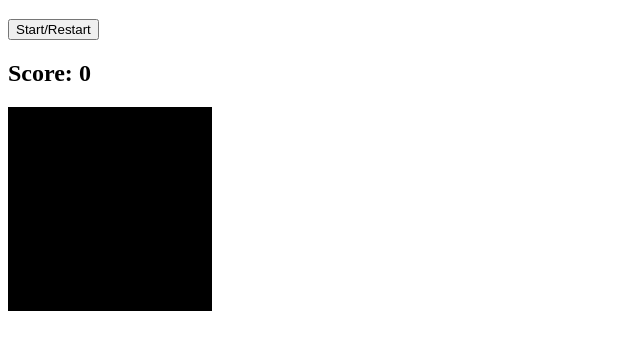
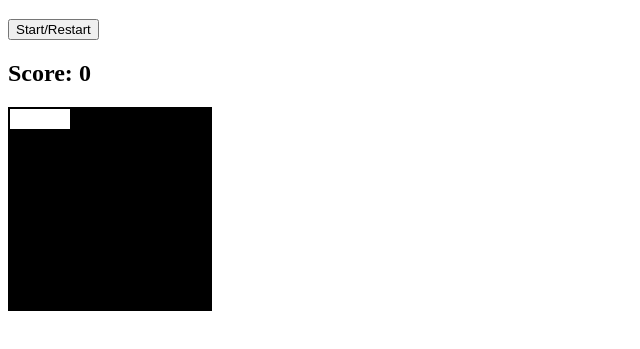
Before and after one commit to shanecolby/JsSnakeGame, a plain HTML site: page index.html in a window 1280 px wide. Shown: the part 61-410 px from the top of the page, without its empty margins (0-640 px from the left). Drawn offline with Linux system fonts and the light colour scheme.

Commit message:
style snake and put currentSnake into squares array to display the snake on the grid

```diff
--- a/index.css
+++ b/index.css
@@ -16,3 +16,8 @@ html, body {
   height: 20px;
   background-color: black;
 }
+
+.snake {
+  background-color: white;
+
+}
--- a/index.js
+++ b/index.js
@@ -1,7 +1,8 @@
 const grid = document.querySelector(".grid")
 const start = document.getElementById("start")
 const score = document.getElementById("score")
-
+let squares = []
+let currentSnake = [2, 1, 0]
 
 function createGrid() {
   for (let i = 0; i < 100; i++) {
@@ -9,6 +10,10 @@ function createGrid() {
     console.log(square)
     square.classList.add('square')
     grid.appendChild(square)
+    squares.push(square)
   }
+  console.log(squares)
 }
 createGrid()
+
+currentSnake.forEach(index => squares[index].classList.add('snake'))
```
